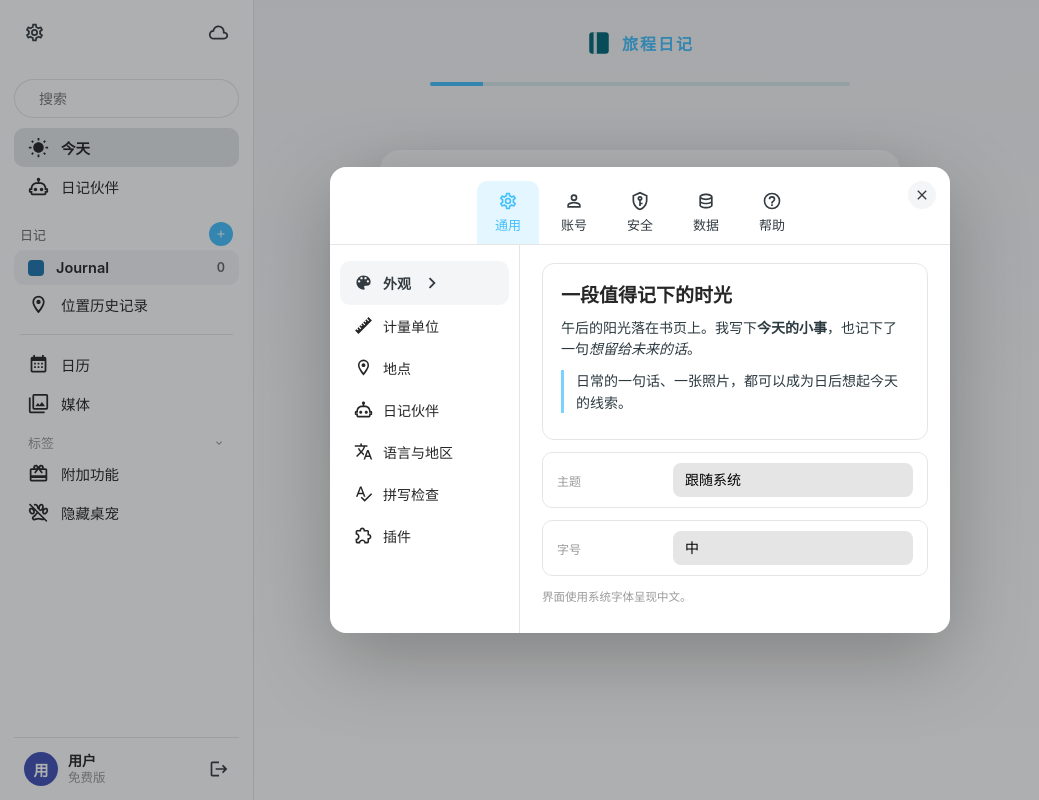
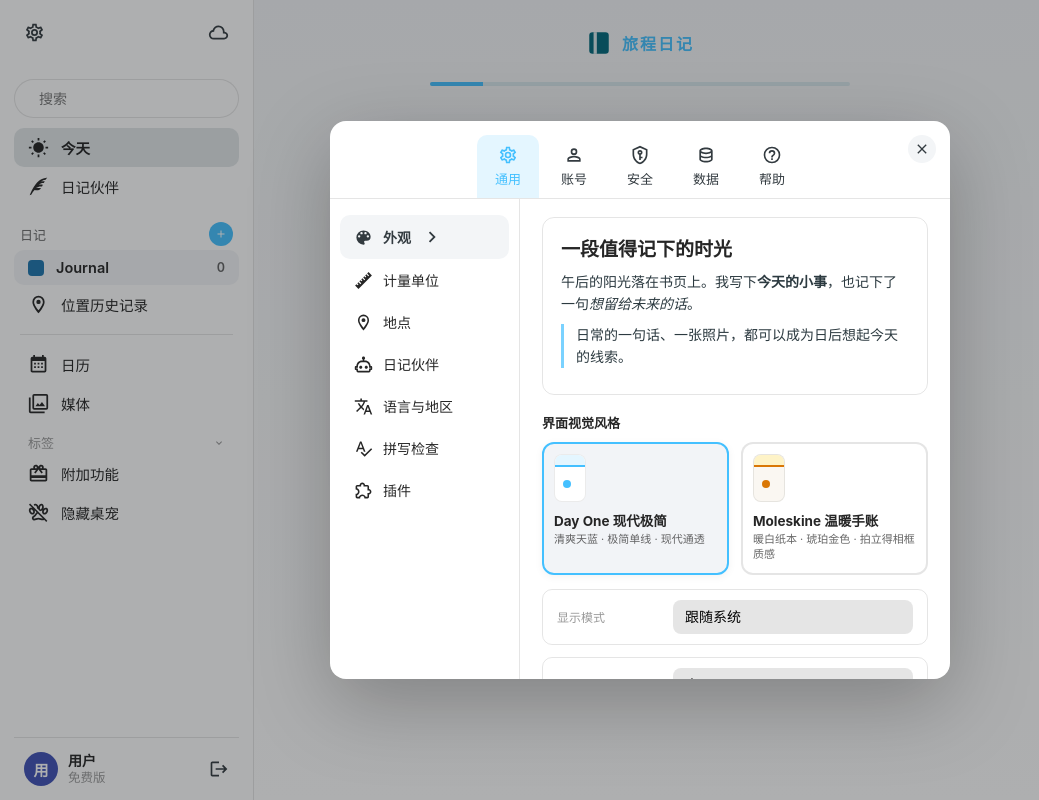
Before and after one commit to Sunxianshengai/yiban, a Nuxt app: page / in a window 1280 px wide. Both pictures are taken after a click on the button 34 px from the left and 32 px from the top of the page. Shown: the whole page, without its empty margins (0-1039 px from the left). Built offline with nearby package versions, Linux system fonts and the light colour scheme.

Commit message:
feat(ui): support Day One and Moleskine themes with settings switcher and de-roboticized icons

```diff
--- a/app/app.vue
+++ b/app/app.vue
@@ -14,7 +14,7 @@ const locked = ref(false)
 const sidebarOpen = ref(false)
 const membershipOpen = useMembershipDialog()
 const isMobile = useIsMobile()
-const { theme, fontSize, colorTheme } = useAppearance()
+const { theme, fontSize, colorTheme, themeStyle } = useAppearance()
 // 主界面右下角的桌宠与 /pet 独立页共用同一个 PetWidget，显隐由侧栏/顶栏/设置控制。
 const { visible: petVisible } = usePetWidget()
 const systemDark = window.matchMedia('(prefers-color-scheme: dark)')
@@ -25,6 +25,7 @@ onBeforeUnmount(() => systemDark.removeEventListener('change', onSystemTheme))
 watchEffect(() => {
   const dark = theme.value === 'Dark' || (theme.value === 'System' && systemPrefersDark.value)
   document.documentElement.dataset.theme = dark ? 'dark' : 'light'
+  document.documentElement.dataset.themeStyle = themeStyle.value
   applyColorTheme(colorTheme.value, dark)
   document.documentElement.style.setProperty('--jr-content-size', { Small: '14px', Medium: '16px', Large: '18px' }[fontSize.value])
   // Day One 换皮（M-2xx）：字体统一 Inter 栈（--jr-font 已在 :root 定义）；旧的 jr.fontFamily 选项退役
@@ -32,6 +33,7 @@ watchEffect(() => {
   localStorage.setItem('jr.theme', theme.value)
   localStorage.setItem('jr.fontSize', fontSize.value)
   localStorage.setItem('jr.colorTheme', String(colorTheme.value))
+  localStorage.setItem('jr.themeStyle', themeStyle.value)
 })
 onMounted(async () => {
   onboarded.value = localStorage.getItem('jr.onboarded') === '1'
--- a/app/assets/css/main.css
+++ b/app/assets/css/main.css
@@ -22,6 +22,58 @@
   --jr-hover: rgba(0, 54, 102, 0.05);
   --jr-font: 'Inter', -apple-system, BlinkMacSystemFont, 'Segoe UI', Roboto, 'PingFang SC', 'Microsoft YaHei UI', 'Fira Sans', 'Droid Sans', 'Helvetica Neue', sans-serif;
   --jr-radius: 8px;
+}
+
+/* ---- Moleskine 温暖手账风格 (暖白纸本 / 琥珀金色调 / 拍立得照片卡) ---- */
+:root[data-theme-style="moleskine"] {
+  --jr-primary: #D97706;
+  --jr-on-primary: #FFFFFF;
+  --jr-primary-container: #FEF3C7;
+  --jr-on-primary-container: #78350F;
+  --jr-primary-fixed-dim: #FBBF24;
+  --jr-secondary: #4A3E3D;
+  --jr-secondary-container: #F4EFE6;
+  --jr-on-secondary-container: #443735;
+  --jr-tertiary: #92400E;
+  --jr-error: #C0392B;
+  --jr-error-container: #FDEDEC;
+  --jr-bg: #FAF7F2;
+  --jr-on-bg: #2C2625;
+  --jr-surface: #FFFDF9;
+  --jr-surface-variant: #F4EFE6;
+  --jr-on-surface-variant: #6E6259;
+  --jr-outline: #A89F91;
+  --jr-outline-variant: #E8E1D5;
+  --jr-hover: rgba(180, 83, 9, 0.07);
+  --jr-radius: 10px;
+}
+:root[data-theme-style="moleskine"],
+[data-theme-style="moleskine"] :is(body, #__nuxt, .jr-main, .jr-editor, .jr-list-col, .jr-detail-col) {
+  background: var(--jr-bg);
+}
+[data-theme-style="moleskine"] .jr-sidebar {
+  background: #F4EFE6;
+  border-right-color: var(--jr-outline-variant);
+}
+[data-theme-style="moleskine"] .jr-nav-item.active {
+  background: #EBE4D8;
+  color: var(--jr-primary);
+}
+[data-theme-style="moleskine"] .jr-vpill.on {
+  background: var(--jr-primary);
+  color: #FFFFFF;
+}
+[data-theme-style="moleskine"] .jr-entry.selected {
+  background: #F2EAE0;
+  border-color: var(--jr-primary);
+}
+[data-theme-style="moleskine"] .jr-entry-dateblock b {
+  color: var(--jr-primary);
+}
+[data-theme-style="moleskine"] .jr-row-thumb {
+  border: 2px solid #FFFFFF;
+  box-shadow: 0 2px 6px rgba(44, 38, 37, 0.12);
+  border-radius: 4px;
 }
 
 * { box-sizing: border-box; }
@@ -664,6 +716,45 @@ ul.jr-task input[type="checkbox"] { accent-color: var(--jr-primary); margin-righ
   --jr-layer-high: #252829;
   --jr-layer-highest: #313435;
 }
+
+:root[data-theme="dark"][data-theme-style="moleskine"] {
+  --jr-primary: #F59E0B;
+  --jr-on-primary: #1C1917;
+  --jr-primary-container: #451A03;
+  --jr-on-primary-container: #FEF3C7;
+  --jr-primary-fixed-dim: #FBBF24;
+  --jr-secondary: #D6C7B2;
+  --jr-secondary-container: #2A2420;
+  --jr-on-secondary-container: #F5EFE6;
+  --jr-tertiary: #FBBF24;
+  --jr-bg: #1A1715;
+  --jr-on-bg: #EAE3DC;
+  --jr-surface: #221E1B;
+  --jr-surface-variant: #2D2723;
+  --jr-on-surface-variant: #B0A499;
+  --jr-outline: #7D736A;
+  --jr-outline-variant: #3D352F;
+  --jr-hover: rgba(245, 158, 11, 0.1);
+  --jr-layer-low: #201C19;
+  --jr-layer: #25201C;
+  --jr-layer-high: #2D2722;
+  --jr-layer-highest: #38302A;
+}
+[data-theme="dark"][data-theme-style="moleskine"] .jr-sidebar {
+  background: #201C19;
+}
+[data-theme="dark"][data-theme-style="moleskine"] .jr-nav-item.active {
+  background: #332A23;
+  color: var(--jr-primary);
+}
+[data-theme="dark"][data-theme-style="moleskine"] .jr-entry.selected {
+  background: #2E2721;
+  border-color: var(--jr-primary);
+}
+[data-theme="dark"][data-theme-style="moleskine"] .jr-row-thumb {
+  border: 2px solid #2D2723;
+  box-shadow: 0 2px 6px rgba(0, 0, 0, 0.35);
+}
 :root[data-theme="dark"], [data-theme="dark"] :is(body, #__nuxt, .jr-main, .jr-editor) {
   background: var(--jr-bg);
 }
--- a/app/components/AppSidebar.vue
+++ b/app/components/AppSidebar.vue
@@ -1,5 +1,5 @@
 <script setup lang="ts">
-import { mdiCogOutline, mdiCloudOutline, mdiRobotOutline, mdiMapMarkerOutline, mdiPlus, mdiWhiteBalanceSunny, mdiCalendarMonth, mdiImageMultipleOutline, mdiStarOutline, mdiTagOutline, mdiLogout, mdiPawOutline, mdiPawOffOutline, mdiWalletGiftcard, mdiMagnify } from '@mdi/js'
+import { mdiCogOutline, mdiCloudOutline, mdiFeather, mdiMapMarkerOutline, mdiPlus, mdiWhiteBalanceSunny, mdiCalendarMonth, mdiImageMultipleOutline, mdiStarOutline, mdiTagOutline, mdiLogout, mdiPawOutline, mdiPawOffOutline, mdiWalletGiftcard, mdiMagnify } from '@mdi/js'
 import { db } from '~/utils/db'
 
 const emit = defineEmits<{ (e: 'navigate'): void }>()
@@ -21,7 +21,7 @@ const settingsOpen = useState('jr.settingsOpen', () => false)
 
 const nav = [
   { to: '/', label: '今天', icon: mdiWhiteBalanceSunny, exact: true },
-  { to: '/pal', label: '日记伙伴', icon: mdiRobotOutline },
+  { to: '/pal', label: '日记伙伴', icon: mdiFeather },
 ]
 // Day One 左栏没有独立的日历/媒体入口（在中列视图胶囊里）；
 // 复刻过渡期保留「视图」分组，B2 中列胶囊接管后撤除。
--- a/app/components/EntryDetail.vue
+++ b/app/components/EntryDetail.vue
@@ -1,5 +1,5 @@
 <script setup lang="ts">
-import { mdiStarOutline, mdiStar, mdiBookOutline, mdiShareOutline, mdiPencil, mdiDotsHorizontal, mdiLinkVariant, mdiContentDuplicate, mdiLabelOutline, mdiTrashCanOutline, mdiCloudUploadOutline } from '@mdi/js'
+import { mdiStarOutline, mdiStar, mdiBookOutline, mdiShareOutline, mdiPencil, mdiDotsHorizontal, mdiLinkVariant, mdiContentDuplicate, mdiLabelOutline, mdiTrashCanOutline, mdiCloudUploadOutline, mdiMapMarkerOutline } from '@mdi/js'
 import type { EntryV2 } from '~/utils/db'
 import { exportJournalZip } from '~/utils/journalZip'
 import { weatherLabel } from '~/utils/services'
@@ -91,7 +91,10 @@ async function downloadEntry(format: 'zip' | 'docx' | 'epub' | 'pdf') {
       <span v-if="entry.sentiment" class="jr-mchip">{{ { excited: '😆', happy: '😊', calm: '😌', 'so-so': '😐', tired: '😪', sad: '😢', angry: '😠', anxious: '😰' }[entry.sentiment] || entry.sentiment }} {{ entry.sentiment }}</span>
       <span v-if="entry.activity" class="jr-mchip">🏃 {{ entry.activity }}</span>
       <span v-if="entry.weatherIcon" class="jr-mchip">{{ { sun: '☀️', partly: '🌤', cloud: '☁️', fog: '🌫', rain: '🌧', snow: '🌨', storm: '⛈' }[entry.weatherIcon] }} {{ formatTemp(entry.weatherDegreeC) }} {{ entry.weatherPlace || weatherLabel(entry.weatherDescription) }}</span>
-      <span v-if="entry.address" class="jr-mchip" :title="entry.address">📍 {{ entry.address.slice(0, 40) }}</span>
+      <span v-if="entry.address" class="jr-mchip" :title="entry.address">
+        <JrIcon :path="mdiMapMarkerOutline" :size="14" style="vertical-align:-2px;margin-right:2px" />
+        {{ entry.address.slice(0, 40) }}
+      </span>
       <span v-for="t in (entry.tagWordIds || [])" :key="t" class="jr-mchip jr-mtag">#{{ tagTitles[t] || t }}</span>
     </div>
     <JournalBody :entry="entry" />
--- a/app/components/EntryDetailMobile.vue
+++ b/app/components/EntryDetailMobile.vue
@@ -1,5 +1,5 @@
 <script setup lang="ts">
-import { mdiArrowLeft, mdiShareOutline, mdiStar, mdiStarOutline, mdiPencil, mdiDotsHorizontal, mdiChevronLeft, mdiChevronRight, mdiLinkVariant, mdiContentDuplicate, mdiLabelOutline, mdiTrashCanOutline, mdiCloudUploadOutline } from '@mdi/js'
+import { mdiArrowLeft, mdiShareOutline, mdiStar, mdiStarOutline, mdiPencil, mdiDotsHorizontal, mdiChevronLeft, mdiChevronRight, mdiLinkVariant, mdiContentDuplicate, mdiLabelOutline, mdiTrashCanOutline, mdiCloudUploadOutline, mdiMapMarkerOutline } from '@mdi/js'
 import type { EntryV2 } from '~/utils/db'
 import { weatherLabel } from '~/utils/services'
 
@@ -92,7 +92,10 @@ watch(() => props.entry.id, () => { menuOpen.value = false; actionStatus.value =
         <span v-if="entry.sentiment" class="chip">{{ { excited: '😆', happy: '😊', calm: '😌', 'so-so': '😐', tired: '😪', sad: '😢', angry: '😠', anxious: '😰' }[entry.sentiment] || entry.sentiment }}</span>
         <span v-if="entry.activity" class="chip">🏃 {{ entry.activity }}</span>
         <span v-if="entry.weatherIcon" class="chip">{{ { sun: '☀️', partly: '🌤', cloud: '☁️', fog: '🌫', rain: '🌧', snow: '🌨', storm: '⛈' }[entry.weatherIcon] }} {{ formatTemp(entry.weatherDegreeC) }} {{ entry.weatherPlace || weatherLabel(entry.weatherDescription) }}</span>
-        <span v-if="entry.address" class="chip">📍 {{ entry.address.slice(0, 40) }}</span>
+        <span v-if="entry.address" class="chip">
+          <JrIcon :path="mdiMapMarkerOutline" :size="14" style="vertical-align:-2px;margin-right:2px" />
+          {{ entry.address.slice(0, 40) }}
+        </span>
         <span v-for="t in (entry.tagWordIds || [])" :key="t" class="chip">#{{ tagTitles[t] || t }}</span>
       </div>
       <JournalBody :entry="entry" />
--- a/app/components/SettingsView.vue
+++ b/app/components/SettingsView.vue
@@ -50,8 +50,8 @@ const genItems = [
   { key: 'plugins', label: '插件', icon: mdiPuzzleOutline },
 ] as const
 
-// Appearance — Day One 换皮（M-2xx）：主题仅浅/深/系统三态（ledger O12），13 主题色环与字体选择退役
-const { theme, fontSize } = useAppearance()
+// Appearance — Day One / Moleskine 双主题风格支持与深浅模式
+const { theme, fontSize, themeStyle } = useAppearance()
 const spellcheck = ref(localStorage.getItem('jr.spellcheck') !== '0')
 // 高德 Key：服务平台按 Key 单选绑定，所以「Web服务」和「Web端(JS API)」要分开填两个 Key
 // （本仓库没有后端，密钥存在本机 localStorage；换密钥后强制重新加载 JS API）
@@ -223,7 +223,14 @@ async function wipeAll() {
       <p v-if="s.locked && lockedNote === s.key" class="mnote" role="status">原版此项为 Journey 云端账户功能；复刻以本地模式运行，此功能不提供（诚实边界）。</p>
 
       <div v-if="s.key === 'general' && openSection === 'general'" class="mexpand">
-        <div class="mset-row"><span>主题</span><select v-model="theme" class="mselect"><option value="System">跟随系统</option><option value="Light">浅色</option><option value="Dark">深色</option></select></div>
+        <div class="mset-row">
+          <span>界面风格</span>
+          <select v-model="themeStyle" class="mselect">
+            <option value="dayone">Day One 现代极简</option>
+            <option value="moleskine">Moleskine 温暖手账</option>
+          </select>
+        </div>
+        <div class="mset-row"><span>显示模式</span><select v-model="theme" class="mselect"><option value="System">跟随系统</option><option value="Light">浅色</option><option value="Dark">深色</option></select></div>
         <div class="mset-row"><span>字号</span><select v-model="fontSize" class="mselect"><option value="Small">小</option><option value="Medium">中</option><option value="Large">大</option></select></div>
         <div class="mset-row"><span>计量单位</span><select v-model="unit" class="mselect" aria-label="计量单位"><option value="metric">公制</option><option value="imperial">英制</option></select></div>
         <div class="mset-row"><span>每周起始日</span><select v-model="weekStart" class="mselect"><option value="default">默认</option><option value="monday">星期一</option><option value="sunday">星期日</option></select></div>
@@ -306,13 +313,59 @@ async function wipeAll() {
               <p>午后的阳光落在书页上。我写下<b>今天的小事</b>，也记下了一句<i>想留给未来的话</i>。</p>
               <blockquote>日常的一句话、一张照片，都可以成为日后想起今天的线索。</blockquote>
             </div>
-            <div class="jr-set-row"><span class="jr-set-cap">主题</span>
-              <select v-model="theme" class="jr-set-select" aria-label="主题"><option value="System">跟随系统</option><option value="Light">浅色</option><option value="Dark">深色</option></select>
+
+            <div class="jr-set-section-title">界面视觉风格</div>
+            <div class="jr-theme-style-cards">
+              <button
+                type="button"
+                class="jr-theme-card"
+                :class="{ on: themeStyle === 'dayone' }"
+                @click="themeStyle = 'dayone'"
+              >
+                <div class="jr-theme-preview dayone">
+                  <div class="bar"></div>
+                  <div class="content"><span class="dot"></span><span class="line"></span></div>
+                </div>
+                <div class="jr-theme-meta">
+                  <div class="name">Day One 现代极简</div>
+                  <div class="desc">清爽天蓝 · 极简单线 · 现代通透</div>
+                </div>
+              </button>
+
+              <button
+                type="button"
+                class="jr-theme-card"
+                :class="{ on: themeStyle === 'moleskine' }"
+                @click="themeStyle = 'moleskine'"
+              >
+                <div class="jr-theme-preview moleskine">
+                  <div class="bar"></div>
+                  <div class="content"><span class="dot"></span><span class="line"></span></div>
+                </div>
+                <div class="jr-theme-meta">
+                  <div class="name">Moleskine 温暖手账</div>
+                  <div class="desc">暖白纸本 · 琥珀金色 · 拍立得相框质感</div>
+                </div>
+              </button>
             </div>
-            <div class="jr-set-row"><span class="jr-set-cap">字号</span>
-              <select v-model="fontSize" class="jr-set-select"><option value="Small">小</option><option value="Medium">中</option><option value="Large">大</option></select>
+
+            <div class="jr-set-row" style="margin-top:14px">
+              <span class="jr-set-cap">显示模式</span>
+              <select v-model="theme" class="jr-set-select" aria-label="主题">
+                <option value="System">跟随系统</option>
+                <option value="Light">浅色模式</option>
+                <option value="Dark">深色 / 暗黑模式</option>
+              </select>
             </div>
-            <p class="jr-muted" style="font-size:11.5px">界面使用系统字体呈现中文。</p>
+            <div class="jr-set-row">
+              <span class="jr-set-cap">正文字号</span>
+              <select v-model="fontSize" class="jr-set-select">
+                <option value="Small">小</option>
+                <option value="Medium">中</option>
+                <option value="Large">大</option>
+              </select>
+            </div>
+            <p class="jr-muted" style="font-size:11.5px">风格切换即时生效，设置自动保存在本机。</p>
           </template>
 
           <template v-else-if="gen === 'unit'">
@@ -501,4 +554,133 @@ async function wipeAll() {
 [data-theme="dark"] .mselect { background: #2b3236; color: var(--jr-on-bg); }
 [data-theme="dark"] .minput { background: #2b3236; color: var(--jr-on-bg); border-color: var(--jr-outline-variant); }
 [data-theme="dark"] .mset-row { border-bottom-color: #394247; }
+
+/* 界面风格选择卡片 */
+.jr-set-section-title {
+  font-size: 13px;
+  font-weight: 700;
+  color: var(--jr-on-bg);
+  margin: 18px 0 10px;
+}
+.jr-theme-style-cards {
+  display: grid;
+  grid-template-columns: 1fr 1fr;
+  gap: 12px;
+  margin-bottom: 12px;
+}
+.jr-theme-card {
+  display: flex;
+  flex-direction: column;
+  padding: 10px;
+  border-radius: 12px;
+  border: 2px solid var(--jr-outline-variant);
+  background: var(--jr-surface);
+  text-align: left;
+  cursor: pointer;
+  transition: all 0.2s ease;
+}
+.jr-theme-card:hover {
+  border-color: var(--jr-outline);
+}
+.jr-theme-card.on {
+  border-color: var(--jr-primary);
+  background: var(--jr-hover);
+  box-shadow: 0 2px 8px rgba(0, 0, 0, 0.05);
+}
+.jr-theme-preview {
+  height: 48px;
+  border-radius: 8px;
+  border: 1px solid rgba(0, 0, 0, 0.08);
+  margin-bottom: 8px;
+  overflow: hidden;
+  display: flex;
+  flex-direction: column;
+}
+.jr-theme-preview.dayone {
+  background: #FFFFFF;
+}
+.jr-theme-preview.dayone .bar {
+  height: 12px;
+  background: #E4F6FF;
+  border-bottom: 2px solid #44C0FF;
+}
+.jr-theme-preview.dayone .content {
+  flex: 1;
+  padding: 6px 8px;
+  display: flex;
+  align-items: center;
+  gap: 6px;
+}
+.jr-theme-preview.dayone .dot {
+  width: 8px;
+  height: 8px;
+  border-radius: 50%;
+  background: #44C0FF;
+}
+.jr-theme-preview.dayone .line {
+  height: 4px;
+  flex: 1;
+  border-radius: 2px;
+  background: #E8ECEF;
+}
+
+.jr-theme-preview.moleskine {
+  background: #FAF7F2;
+}
+.jr-theme-preview.moleskine .bar {
+  height: 12px;
+  background: #FEF3C7;
+  border-bottom: 2px solid #D97706;
+}
+.jr-theme-preview.moleskine .content {
+  flex: 1;
+  padding: 6px 8px;
+  display: flex;
+  align-items: center;
+  gap: 6px;
+}
+.jr-theme-preview.moleskine .dot {
+  width: 8px;
+  height: 8px;
+  border-radius: 50%;
+  background: #D97706;
+}
+.jr-theme-preview.moleskine .line {
+  height: 4px;
+  flex: 1;
+  border-radius: 2px;
+  background: #E8E1D5;
+}
+
+.jr-theme-meta .name {
+  font-size: 13.5px;
+  font-weight: 700;
+  color: var(--jr-on-bg);
+}
+.jr-theme-meta .desc {
+  font-size: 11px;
+  color: var(--jr-on-surface-variant);
+  margin-top: 2px;
+  line-height: 1.4;
+}
+[data-theme="dark"] .jr-theme-preview.dayone {
+  background: #111314;
+}
+[data-theme="dark"] .jr-theme-preview.dayone .bar {
+  background: #202324;
+  border-bottom-color: #44C0FF;
+}
+[data-theme="dark"] .jr-theme-preview.dayone .line {
+  background: #313435;
+}
+[data-theme="dark"] .jr-theme-preview.moleskine {
+  background: #1A1715;
+}
+[data-theme="dark"] .jr-theme-preview.moleskine .bar {
+  background: #2D2723;
+  border-bottom-color: #F59E0B;
+}
+[data-theme="dark"] .jr-theme-preview.moleskine .line {
+  background: #38302A;
+}
 </style>
--- a/app/composables/useAppearance.ts
+++ b/app/composables/useAppearance.ts
@@ -1,5 +1,6 @@
-type Theme = 'System' | 'Light' | 'Dark'
-type FontSize = 'Small' | 'Medium' | 'Large'
+export type Theme = 'System' | 'Light' | 'Dark'
+export type FontSize = 'Small' | 'Medium' | 'Large'
+export type ThemeStyle = 'dayone' | 'moleskine'
 
 // --jr-* 变量与原版 M3 角色的映射（themesRegistry.ts 逐字来自原版 bundle）
 const ROLE_MAP: Array<[cssVar: string, role: string]> = [
@@ -43,5 +44,9 @@ export function useAppearance() {
     const saved = Number(localStorage.getItem('jr.colorTheme'))
     return Number.isInteger(saved) && saved >= 0 && saved <= 13 ? saved : 0
   })
-  return { theme, fontSize, colorTheme }
+  const themeStyle = useState<ThemeStyle>('appearance-theme-style', () => {
+    const saved = localStorage.getItem('jr.themeStyle')
+    return saved === 'moleskine' ? 'moleskine' : 'dayone'
+  })
+  return { theme, fontSize, colorTheme, themeStyle }
 }
--- a/app/pages/index.vue
+++ b/app/pages/index.vue
@@ -1,5 +1,5 @@
 <script setup lang="ts">
-import { mdiBookmark, mdiHistory, mdiSortVariant, mdiCloudUploadOutline, mdiImageOutline, mdiCheck, mdiArrowDown, mdiArrowUp, mdiTrashCanOutline } from '@mdi/js'
+import { mdiBookmark, mdiHistory, mdiSortVariant, mdiCloudUploadOutline, mdiImageOutline, mdiCheck, mdiArrowDown, mdiArrowUp, mdiTrashCanOutline, mdiMapMarkerOutline, mdiStar } from '@mdi/js'
 import type { EntryV2 } from '~/utils/db'
 import { WEATHER_EMOJI, weatherLabel } from '~/utils/services'
 
@@ -326,8 +326,12 @@ async function onFavourite() {
               <span class="jr-entry-time">
                 {{ timeOnly(e) }}
                 <span v-if="e.weatherIcon" class="jr-entry-meta" :title="`${weatherLabel(e.weatherDescription)} ${formatTemp(e.weatherDegreeC)}`">{{ WEATHER_EMOJI[e.weatherIcon] || '☁️' }} {{ formatTemp(e.weatherDegreeC) }}</span>
-                <span v-if="e.address" class="jr-entry-meta" :title="e.address">📍</span>
-                <span v-if="e.favourite" class="jr-entry-meta" title="收藏">⭐</span>
+                <span v-if="e.address" class="jr-entry-meta" :title="e.address">
+                  <JrIcon :path="mdiMapMarkerOutline" :size="13" style="vertical-align:-2px" />
+                </span>
+                <span v-if="e.favourite" class="jr-entry-meta" title="收藏" style="color:var(--jr-primary)">
+                  <JrIcon :path="mdiStar" :size="13" style="vertical-align:-2px" />
+                </span>
                 <span v-if="!e.synced" class="jr-status-icon" title="等待上传">
                   <JrIcon :path="mdiCloudUploadOutline" :size="15" />
                 </span>
```
